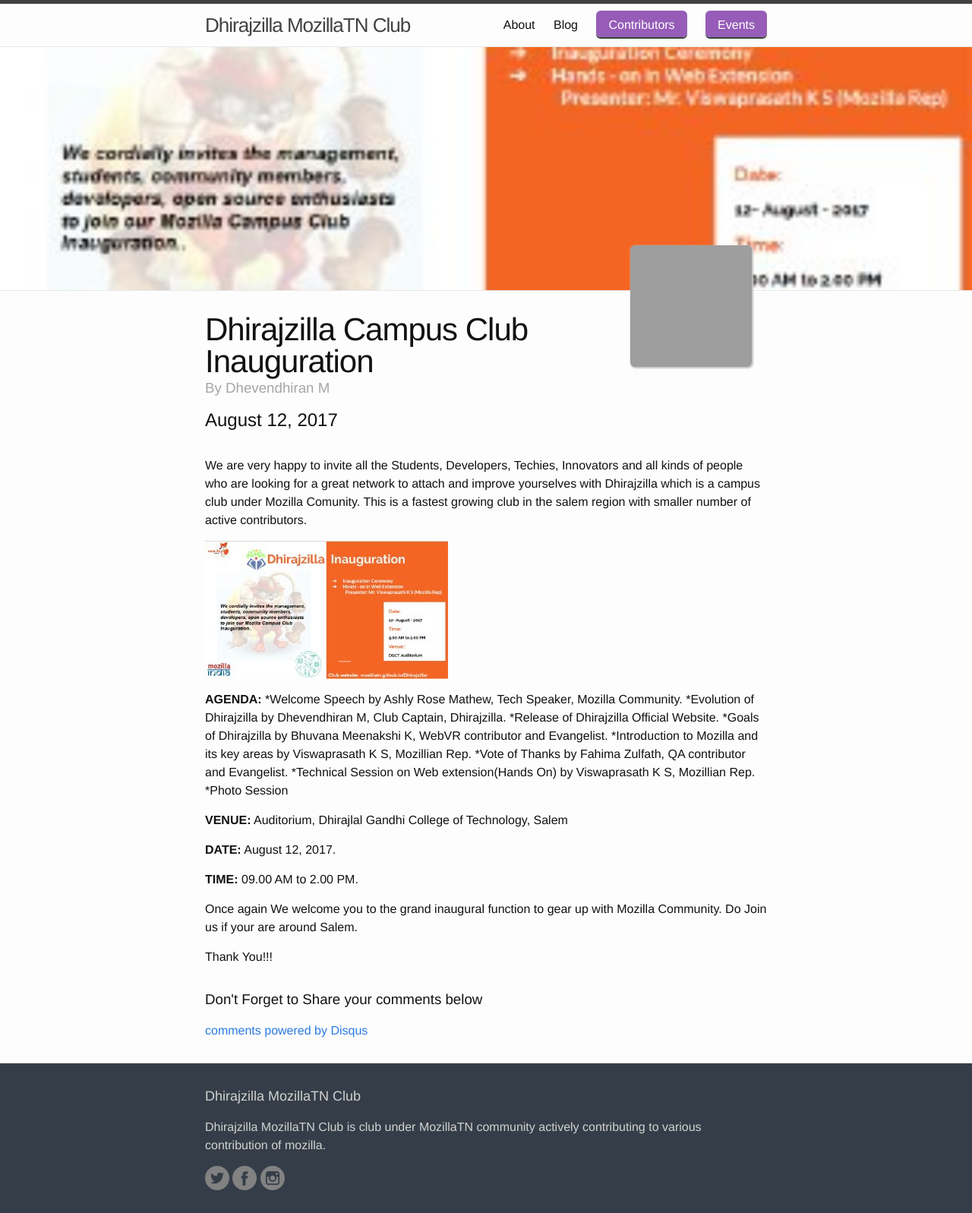
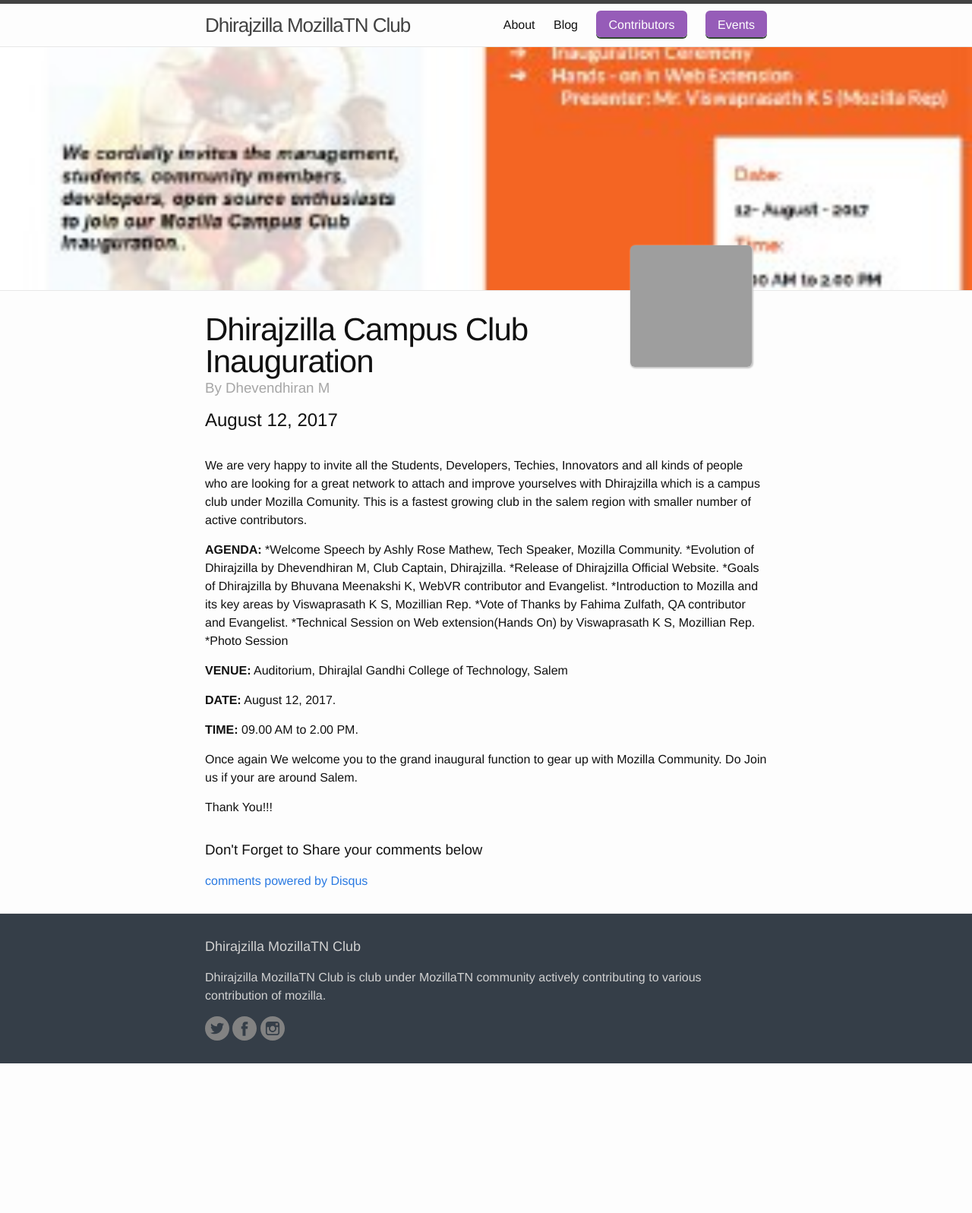
Before and after one commit to MozillaTN/Dhirajzilla, a Jekyll site: the page built from docs/_posts/2017-08-12-Dhirajzilla-Inauguration.md, in a window 1280 px wide. Shown: the whole page at 76% size. Built offline with Jekyll 4.4.1, drawn with Linux system fonts in a browser that asks for light colours; comment, search, counter and statistics services are not loaded; after the commit the page ends 1400 px from its top, so only the background shows below that; grey boxes are pictures that could not be loaded.

Commit message:
Update 2017-08-12-Dhirajzilla-Inauguration.md

```diff
--- a/docs/_posts/2017-08-12-Dhirajzilla-Inauguration.md
+++ b/docs/_posts/2017-08-12-Dhirajzilla-Inauguration.md
@@ -16,7 +16,7 @@
 great network to attach and improve yourselves with Dhirajzilla which is a campus club under Mozilla Comunity. This is a fastest
 growing club in the salem region with smaller number of active contributors.
 
-![poster]( {{ site.url}}/assets/poster.jpeg)
+
 
 **AGENDA:**
       *Welcome Speech by Ashly Rose Mathew, Tech Speaker, Mozilla Community.
```
